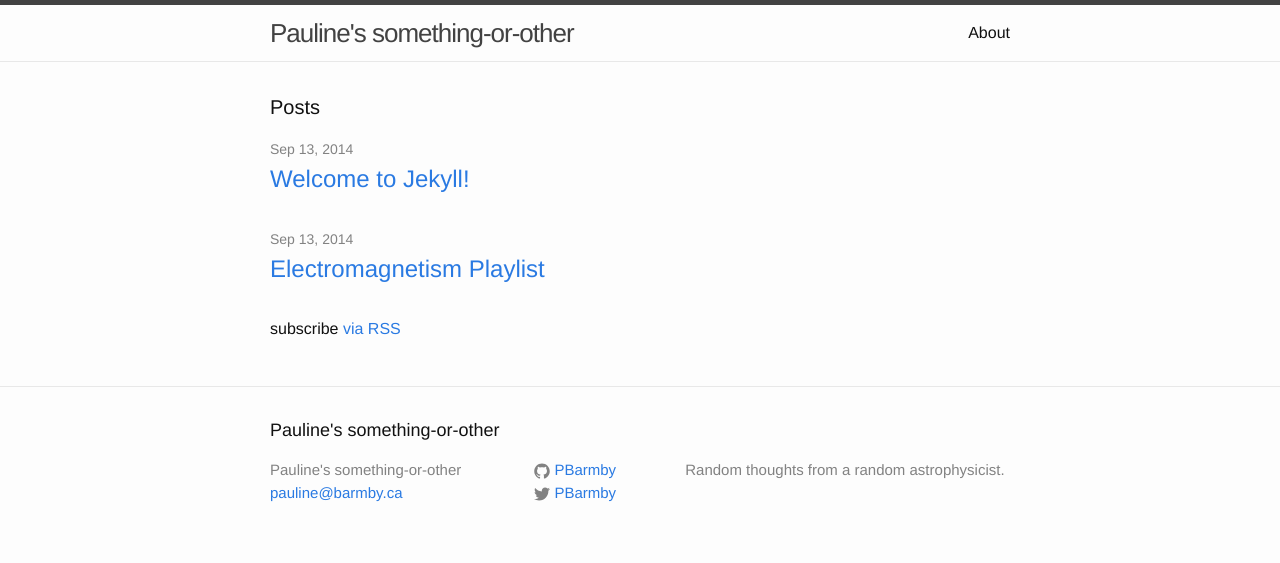
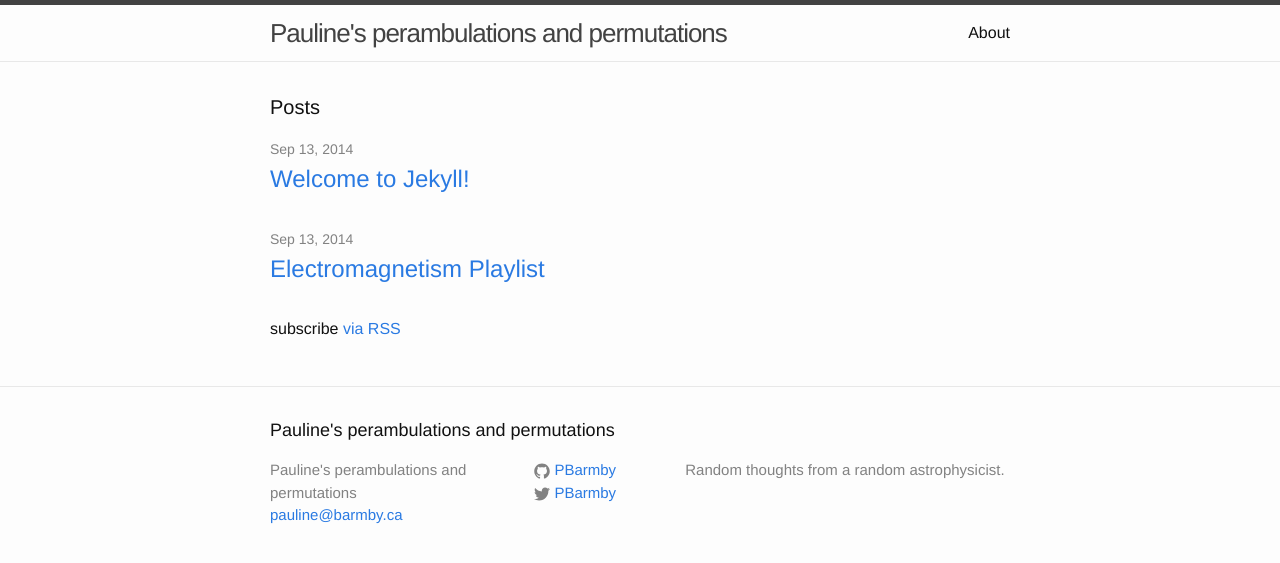
Before and after one commit to PBarmby/PBarmby.github.io, a Jekyll site: the page built from index.html, in a window 1280 px wide. Shown: the top 563 px of the page. Built offline with Jekyll 4.4.1, drawn with Linux system fonts in a browser that asks for light colours.

Commit message:
changed blog title

```diff
--- a/_config.yml
+++ b/_config.yml
@@ -1,5 +1,5 @@
 # Site settings
-title: Pauline's something-or-other
+title: Pauline's perambulations and permutations
 email: pauline@barmby.ca
 description: > # this means to ignore newlines until "baseurl:"
   Random thoughts from a random astrophysicist.
```
